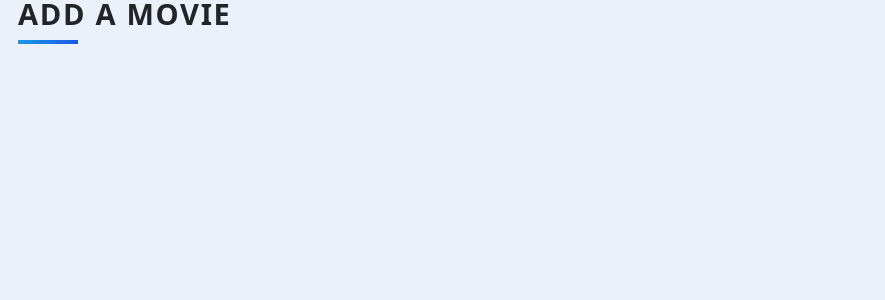
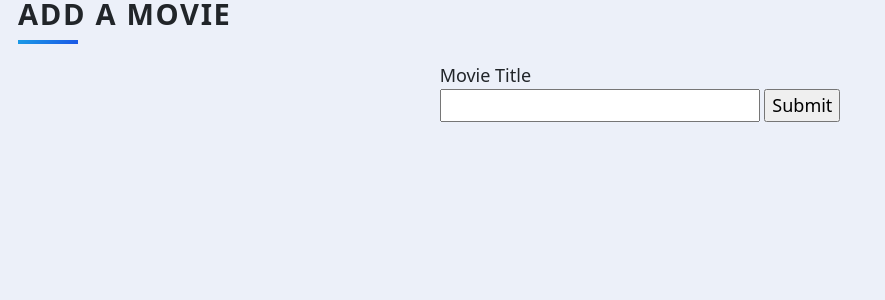
Before and after one commit to DraghiciAndrei1307/My-Top-10-Movies-Website, a Flask app: template templates/add.html in a window 1280 px wide. Shown: the top 300 px of the page, without its empty margins (0-885 px from the left). Run offline with Flask 3, Linux system fonts and the light colour scheme; the template is opened without the code that fills it: values that come from a table or form of the project are taken from there, others are empty; some libraries are stand-ins or nearby versions.

Commit message:
feat: use TMDB API to search for movies and display them on select.html page

```diff
--- a/main.py
+++ b/main.py
@@ -20,6 +20,10 @@ pip3 install -r requirements.txt
 
 This will install the packages from requirements.txt for this project.
 '''
+
+THEMOVIEDB_BASE_URL = "https://api.themoviedb.org/3/search/movie"
+ACCESS_TOKEN = ""
+API_KEY = ""
 
 app = Flask(__name__)
 app.config['SECRET_KEY'] = '8BYkEfBA6O6donzWlSihBXox7C0sKR6b'
@@ -69,13 +73,18 @@ with app.app_context():
     db.session.add(new_movie)
     db.session.commit()
 
-# Create Flask Form
+# Create Movie Edit Flask Form
 
 class MoviesEditForm(FlaskForm):
     rating = FloatField("Rating", validators=[DataRequired()])
     review = StringField("Review", validators=[DataRequired()])
     submit = SubmitField("Submit")
 
+# Create Movie Add Flask Form
+
+class MovieAddForm(FlaskForm):
+    title = StringField("Movie Title", validators=[DataRequired()])
+    submit = SubmitField("Submit")
 
 @app.route("/")
 def home():
@@ -108,5 +117,53 @@ def edit(movie_id):
 
     return render_template("edit.html", form=form, movie_id=movie_id)
 
+@app.route("/delete/<int:movie_id>", methods=["GET", "POST"])
+def delete(movie_id):
+
+    movie_to_delete = db.session.execute(db.select(Movie).where(Movie.id == int(movie_id))).scalar()
+    db.session.delete(movie_to_delete)
+    db.session.commit()
+    return redirect(url_for("home"))
+
+@app.route("/add", methods=["GET", "POST"])
+def add():
+    form = MovieAddForm()
+
+    print("Method:", request.method)
+
+    if form.validate_on_submit():
+        # print("Form validated")
+        movie_title = form.title.data
+        # print("Movie title:", movie_title)
+        headers = {
+            "Authorization": f"Bearer {ACCESS_TOKEN}",
+            "accept": "application/json"
+        }
+
+        response = requests.get(
+            url=THEMOVIEDB_BASE_URL,
+            params={
+                "query": movie_title,
+                "include_adult": "false",
+                "language": "en-US",
+                "page": 1
+            },
+            headers=headers
+        )
+
+        # print("Status:", response.status_code)
+        # print("Response:", response.text)
+
+        results = response.json()["results"]
+
+        # print("Results:", results)
+
+        return render_template("select.html", movies = results)
+
+    # print("Form errors:", form.errors)
+
+    return render_template("add.html", form=form)
+
+
 if __name__ == '__main__':
     app.run(debug=True)
--- a/templates/add.html
+++ b/templates/add.html
@@ -5,5 +5,15 @@
 {% block content %}
 <div class="content">
     <h1 class="heading">Add a Movie</h1>
+
+    <form method = "POST" action = "{{ url_for('add') }}">
+
+    {{form.hidden_tag()}}
+    {{ form.title.label }} <br> {{ form.title(size = 25, maxlength = 25) }}
+    {{ form.submit }}
+
+    </form>
+
 </div>
+
 {% endblock %}
--- a/templates/index.html
+++ b/templates/index.html
@@ -24,7 +24,7 @@
                         {{ movie.description }}
                     </p>
                 <a href="{{ url_for('edit', movie_id = movie.id) }}" class="button">Update</a>
-                <a href="#" class="button delete-button">Delete</a>
+                <a href="{{ url_for('delete', movie_id = movie.id) }}" class="button delete-button">Delete</a>
               </div>
             </div>
         </div>
@@ -32,7 +32,7 @@
 </div>
 
 <div class="container text-center add">
-<a href="#" class="button">Add Movie</a>
+<a href="{{ url_for('add') }}" class="button">Add Movie</a>
 </div>
 
 {% endblock %}
--- a/templates/select.html
+++ b/templates/select.html
@@ -6,7 +6,9 @@
 <div class="container">
     <h1 class="heading">Select Movie</h1>
   <p>
-    <a href="#"> MOVIE TITLE - MOVIE RELEASE DATE</a>
+      {% for movie in movies %}
+        <a href="#"> {{ movie["original_title"] }} - {{ movie["release_date"] }} </a><br>
+      {% endfor %}
   </p>
 
 </div>
```
